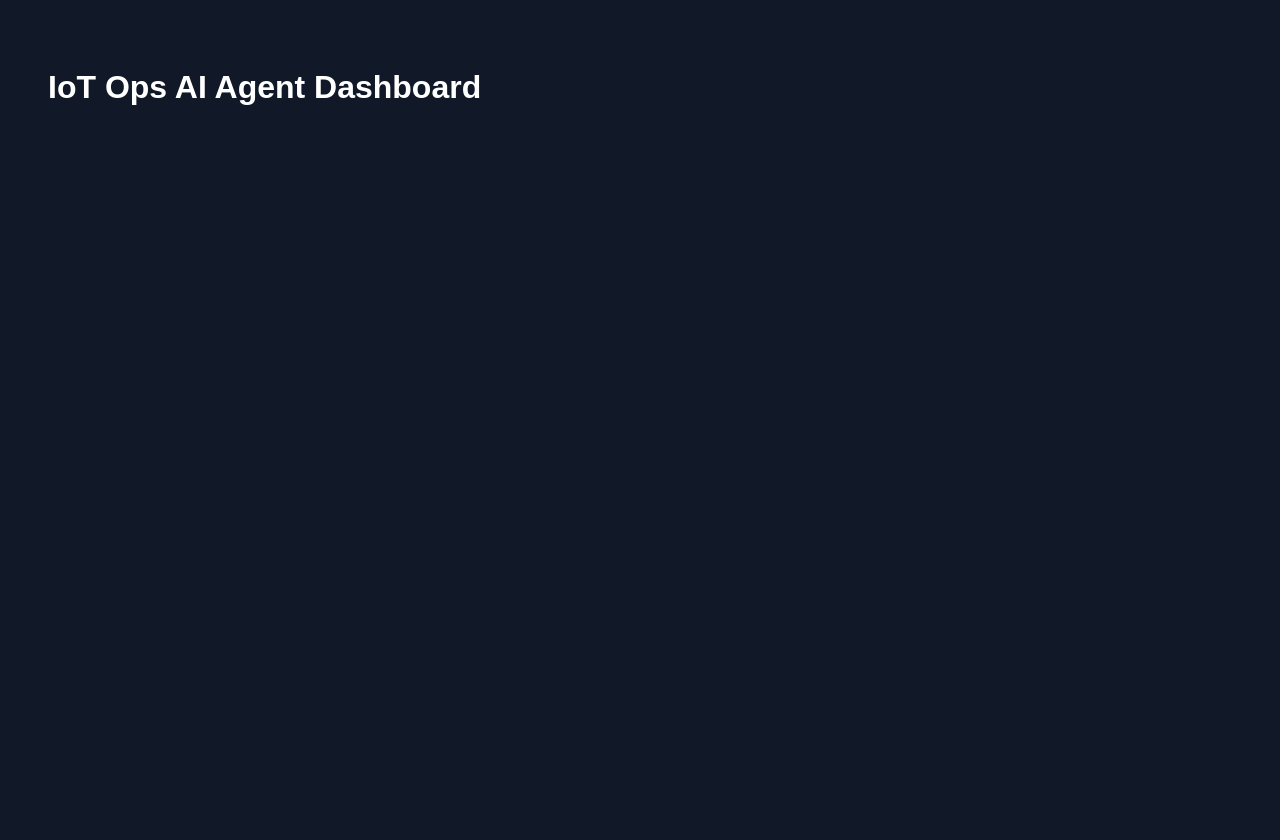
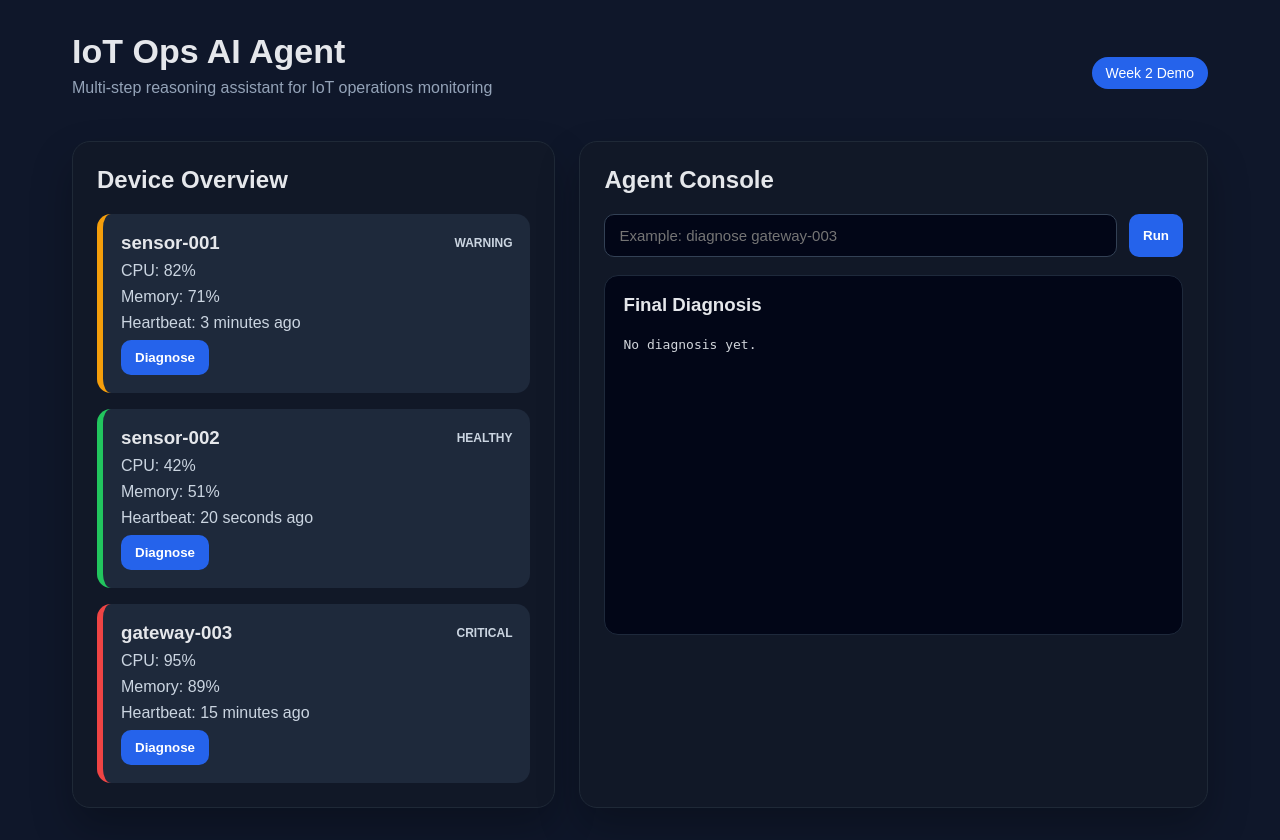
Before and after one commit to giangng611/iot-ops-agent, a Flask app: page / in a window 1280 px wide. Before the commit the page ends 105 px from the top, so only its background shows below. Run offline with Flask 3, Linux system fonts and the light colour scheme.

Commit message:
Drafting interactive UI

```diff
--- a/app.py
+++ b/app.py
@@ -1,10 +1,42 @@
-from flask import Flask, render_template
+from flask import Flask, render_template, request, jsonify
+from dotenv import load_dotenv
+from openai import OpenAI
+import os
+
+from agents.week2_agent import Week2Agent
+from devices import DEVICES
+
+load_dotenv()
 
 app = Flask(__name__)
 
+client = OpenAI(api_key=os.getenv("OPENAI_API_KEY"))
+agent = Week2Agent(client)
+
+
 @app.route("/")
 def home():
-    return render_template("index.html")
+    return render_template("index.html", devices=DEVICES)
+
+
+@app.route("/api/diagnose", methods=["POST"])
+def diagnose():
+    data = request.get_json()
+    user_input = data.get("message", "")
+
+    if not user_input:
+        return jsonify({"error": "No message provided"}), 400
+
+    try:
+        result = agent.run(user_input)
+        return jsonify({
+            "response": result
+        })
+    except Exception as e:
+        return jsonify({
+            "error": str(e)
+        }), 500
+
 
 if __name__ == "__main__":
     app.run(debug=True)
--- a/requirements.txt
+++ b/requirements.txt
@@ -1,2 +1,3 @@
 openai
 python-dotenv
+flask
--- /dev/null
+++ b/static/script.js
@@ -0,0 +1,45 @@
+async function sendMessage() {
+    const input = document.getElementById("messageInput");
+    const output = document.getElementById("responseOutput");
+    const loading = document.getElementById("loading");
+
+    const message = input.value.trim();
+
+    if (!message) {
+        output.textContent = "Please enter a request.";
+        return;
+    }
+
+    loading.classList.remove("hidden");
+    output.textContent = "";
+
+    try {
+        const response = await fetch("/api/diagnose", {
+            method: "POST",
+            headers: {
+                "Content-Type": "application/json"
+            },
+            body: JSON.stringify({ message: message })
+        });
+
+        const data = await response.json();
+
+        if (data.error) {
+            output.textContent = "Error: " + data.error;
+        } else {
+            output.textContent = data.response;
+        }
+
+    } catch (error) {
+        output.textContent = "Request failed: " + error;
+    }
+
+    loading.classList.add("hidden");
+}
+
+
+function diagnoseDevice(deviceId) {
+    const input = document.getElementById("messageInput");
+    input.value = `diagnose ${deviceId}`;
+    sendMessage();
+}
--- a/static/style.css
+++ b/static/style.css
@@ -1,6 +1,163 @@
+* {
+    box-sizing: border-box;
+}
+
 body {
-    font-family: Arial;
+    margin: 0;
+    font-family: Arial, Helvetica, sans-serif;
+    background: #0f172a;
+    color: #e5e7eb;
+}
+
+.app-container {
+    max-width: 1200px;
+    margin: 0 auto;
+    padding: 32px;
+}
+
+.header {
+    display: flex;
+    justify-content: space-between;
+    align-items: center;
+    margin-bottom: 28px;
+}
+
+.header h1 {
+    margin: 0;
+    font-size: 34px;
+}
+
+.header p {
+    margin-top: 8px;
+    color: #94a3b8;
+}
+
+.badge {
+    background: #2563eb;
+    color: white;
+    padding: 8px 14px;
+    border-radius: 999px;
+    font-size: 14px;
+}
+
+.layout {
+    display: grid;
+    grid-template-columns: 1fr 1.3fr;
+    gap: 24px;
+}
+
+.panel {
     background: #111827;
+    border: 1px solid #1f2937;
+    border-radius: 18px;
+    padding: 24px;
+    box-shadow: 0 20px 40px rgba(0, 0, 0, 0.25);
+}
+
+.panel h2 {
+    margin-top: 0;
+}
+
+.device-list {
+    display: flex;
+    flex-direction: column;
+    gap: 16px;
+}
+
+.device-card {
+    background: #1e293b;
+    border-radius: 14px;
+    padding: 18px;
+    border-left: 6px solid #64748b;
+}
+
+.device-card.healthy {
+    border-left-color: #22c55e;
+}
+
+.device-card.warning {
+    border-left-color: #f59e0b;
+}
+
+.device-card.critical {
+    border-left-color: #ef4444;
+}
+
+.device-top {
+    display: flex;
+    justify-content: space-between;
+    align-items: center;
+}
+
+.device-top h3 {
+    margin: 0;
+}
+
+.device-top span {
+    text-transform: uppercase;
+    font-size: 12px;
+    font-weight: bold;
+    color: #cbd5e1;
+}
+
+.device-card p {
+    margin: 8px 0;
+    color: #cbd5e1;
+}
+
+button {
+    border: none;
+    background: #2563eb;
     color: white;
-    padding: 40px;
+    padding: 10px 14px;
+    border-radius: 10px;
+    cursor: pointer;
+    font-weight: bold;
 }
+
+button:hover {
+    background: #1d4ed8;
+}
+
+.input-row {
+    display: flex;
+    gap: 12px;
+    margin-bottom: 18px;
+}
+
+input {
+    flex: 1;
+    padding: 12px 14px;
+    border-radius: 10px;
+    border: 1px solid #334155;
+    background: #020617;
+    color: #e5e7eb;
+    font-size: 15px;
+}
+
+.response-box {
+    background: #020617;
+    border: 1px solid #1e293b;
+    border-radius: 14px;
+    padding: 18px;
+    min-height: 360px;
+}
+
+.response-box h3 {
+    margin-top: 0;
+}
+
+pre {
+    white-space: pre-wrap;
+    line-height: 1.6;
+    color: #d1d5db;
+}
+
+.loading {
+    margin-bottom: 16px;
+    color: #38bdf8;
+}
+
+.hidden {
+    display: none;
+}
--- a/templates/index.html
+++ b/templates/index.html
@@ -1,13 +1,72 @@
 <!DOCTYPE html>
-<html>
+<html lang="en">
 <head>
+    <meta charset="UTF-8">
     <title>IoT Ops AI Agent</title>
     <link rel="stylesheet" href="/static/style.css">
 </head>
 
 <body>
+    <div class="app-container">
 
-<h1>IoT Ops AI Agent Dashboard</h1>
+        <header class="header">
+            <div>
+                <h1>IoT Ops AI Agent</h1>
+                <p>Multi-step reasoning assistant for IoT operations monitoring</p>
+            </div>
+            <span class="badge">Week 2 Demo</span>
+        </header>
 
+        <main class="layout">
+
+            <section class="panel devices-panel">
+                <h2>Device Overview</h2>
+
+                <div class="device-list">
+                    {% for device_id, device in devices.items() %}
+                    <div class="device-card {{ device.status }}">
+                        <div class="device-top">
+                            <h3>{{ device_id }}</h3>
+                            <span>{{ device.status }}</span>
+                        </div>
+
+                        <p>CPU: {{ device.cpu_usage }}</p>
+                        <p>Memory: {{ device.memory_usage }}</p>
+                        <p>Heartbeat: {{ device.last_heartbeat }}</p>
+
+                        <button onclick="diagnoseDevice('{{ device_id }}')">
+                            Diagnose
+                        </button>
+                    </div>
+                    {% endfor %}
+                </div>
+            </section>
+
+            <section class="panel agent-panel">
+                <h2>Agent Console</h2>
+
+                <div class="input-row">
+                    <input
+                        id="messageInput"
+                        type="text"
+                        placeholder="Example: diagnose gateway-003"
+                    >
+                    <button onclick="sendMessage()">Run</button>
+                </div>
+
+                <div id="loading" class="loading hidden">
+                    Agent is investigating...
+                </div>
+
+                <div class="response-box">
+                    <h3>Final Diagnosis</h3>
+                    <pre id="responseOutput">No diagnosis yet.</pre>
+                </div>
+            </section>
+
+        </main>
+    </div>
+
+    <script src="/static/script.js"></script>
 </body>
 </html>
```
